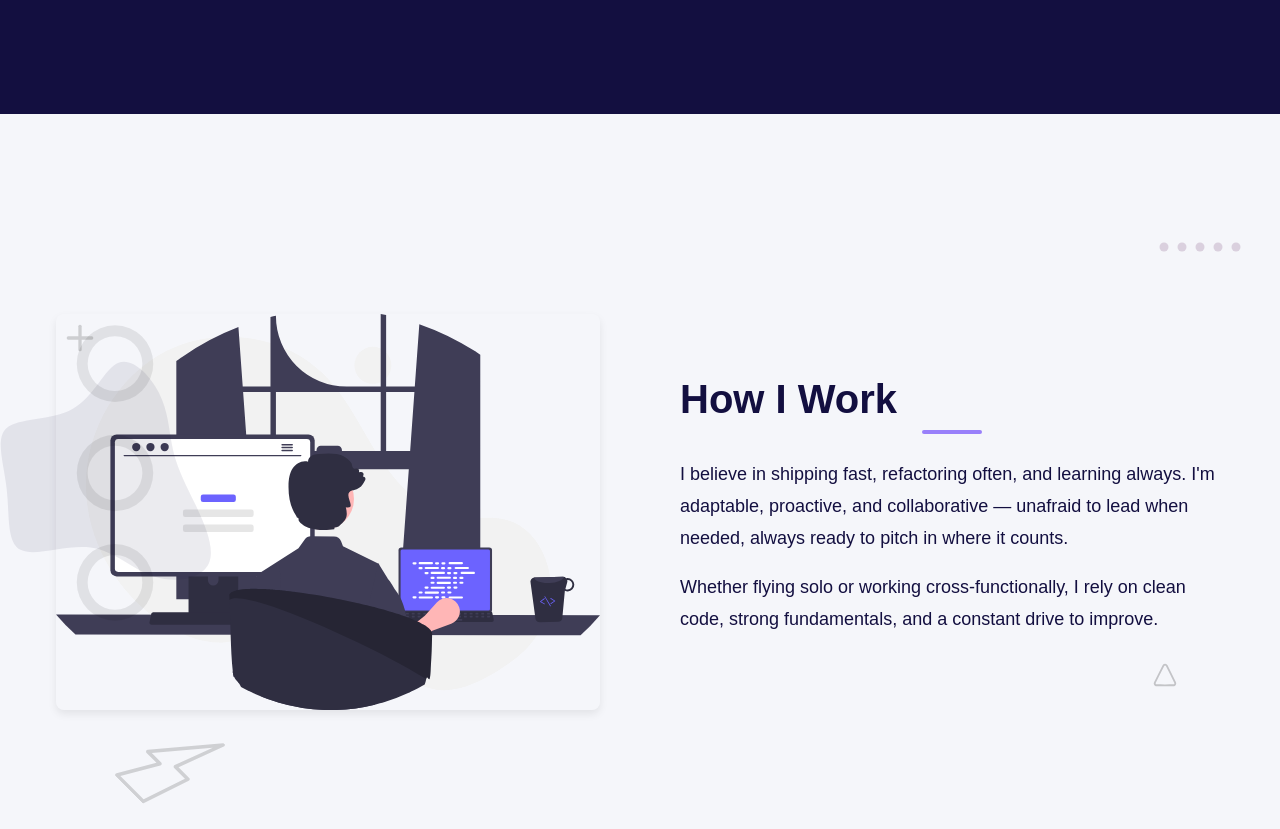
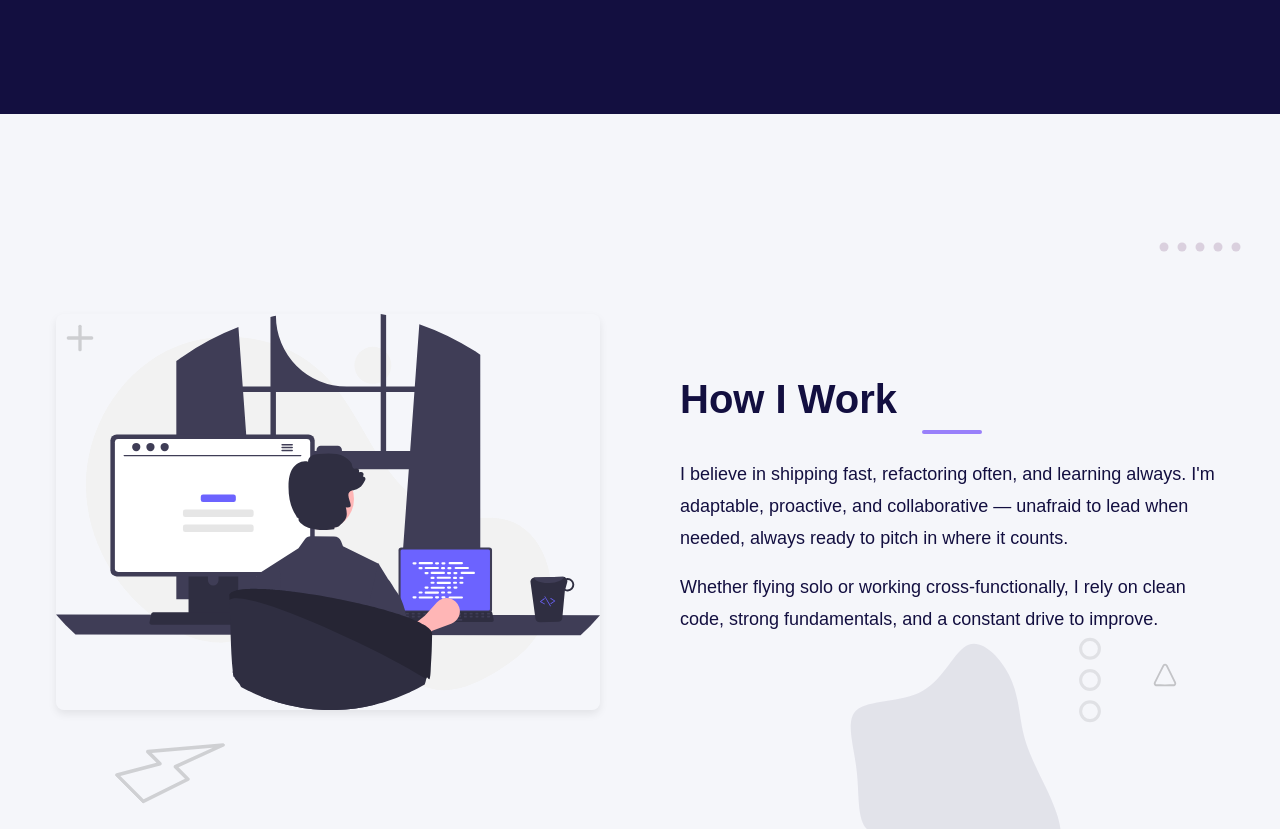
Before and after one commit to khector24/Portfolio, a React (Vite) app: page / in a window 1280 px wide. Shown: the part 2286-3115 px from the top of the page. Built offline with nearby package versions, Linux system fonts and the light colour scheme.

Commit message:
Add additional illustrations.

```diff
--- a/src/components/HowIWork.jsx
+++ b/src/components/HowIWork.jsx
@@ -32,8 +32,8 @@ export default function HowIWork() {
 
         <img
           src="/src/assets/illustrations/vertical-dots.svg"
-          alt="decorative blob"
-          className="svg-decor big-blob"
+          alt="vertical dots"
+          className="svg-decor vertical-dots"
         />
 
         <div className="how-i-work-image">
--- a/src/styles/component-styles/HowIWork.css
+++ b/src/styles/component-styles/HowIWork.css
@@ -82,9 +82,17 @@
 }
 
 .svg-decor.big-blob {
+  bottom: -200px;
   width: 350px;
-  top: 0;
-  left: -100px;
+  right: 100px;
+  opacity: 0.08;
+  z-index: 0;
+}
+
+.svg-decor.vertical-dots {
+  width: 100px;
+  bottom: 0;
+  right: 100px;
   opacity: 0.08;
   z-index: 0;
 }
```
